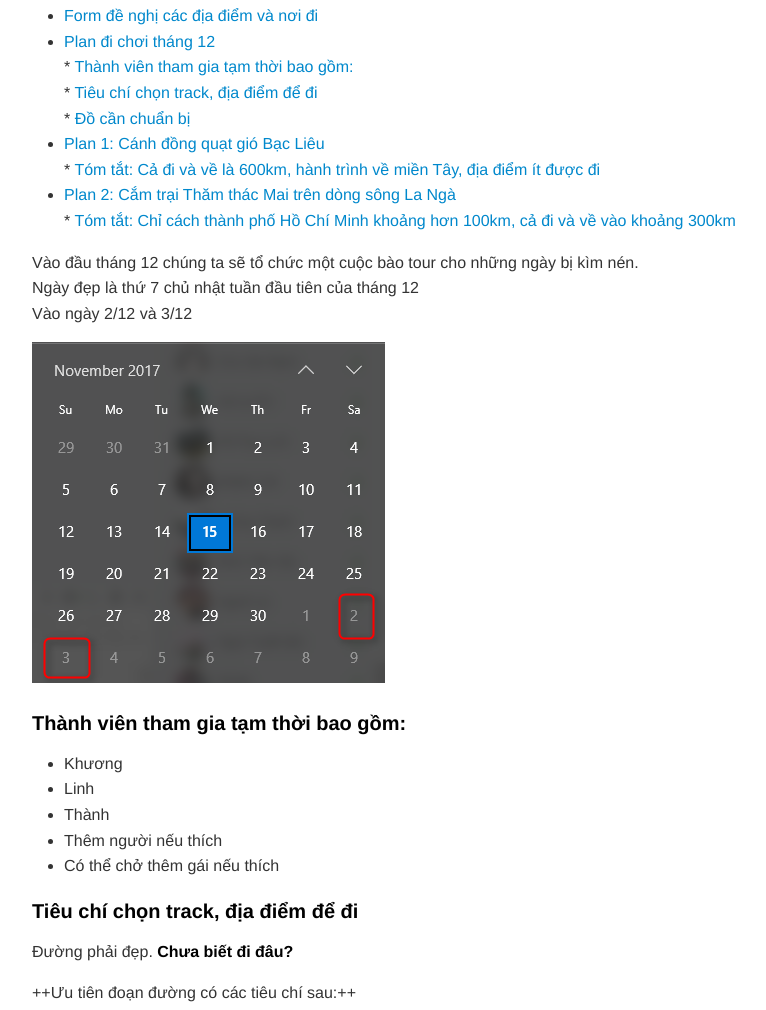
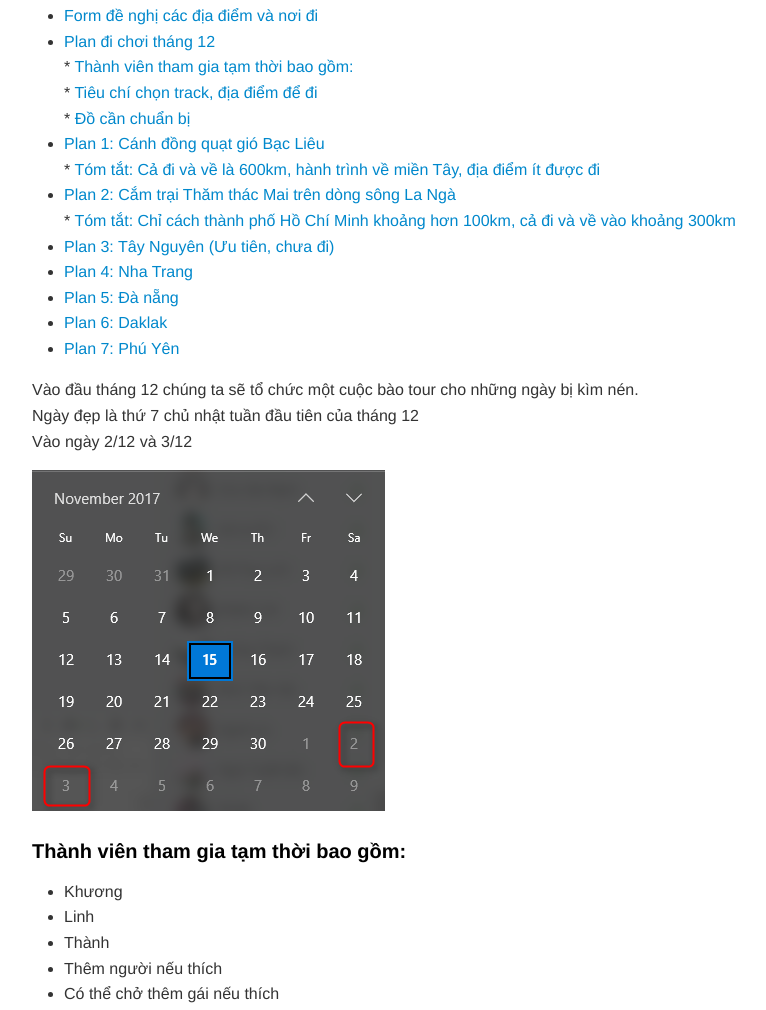
Before and after one commit to t2hv33/plan-tour, a plain HTML site: page index.html in a window 1280 px wide. Shown: the part 689-1699 px from the top of the page, without its empty margins (151-917 px from the left). Drawn offline with nearby package versions, Linux system fonts and the light colour scheme; some packages are replaced by stand-ins of ours.

Commit message:
[update] plan 3 4 5 6 7

```diff
--- a/index.html
+++ b/index.html
@@ -1,7 +1,7 @@
 <!DOCTYPE html>
   <html>
     <head>
-      <title>Plan12</title>
+      <title>index</title>
       <meta charset="utf-8">
       <meta name="viewport" content="width=device-width, initial-scale=1.0">
 
@@ -230,6 +230,11 @@ code.language-yaml {
 * <a href="#t%C3%B3m-t%E1%BA%AFt-c%E1%BA%A3-%C4%91i-v%C3%A0-v%E1%BB%81-l%C3%A0-600km-h%C3%A0nh-tr%C3%ACnh-v%E1%BB%81-mi%E1%BB%81n-t%C3%A2y-%C4%91%E1%BB%8Ba-%C4%91i%E1%BB%83m-%C3%ADt-%C4%91%C6%B0%E1%BB%A3c-%C4%91i">Tóm tắt: Cả đi và về là 600km, hành trình về miền Tây, địa điểm ít được đi</a></li>
 <li><a href="#plan-2-c%E1%BA%AFm-tr%E1%BA%A1i-th%C4%83m-th%C3%A1c-mai-tr%C3%AAn-d%C3%B2ng-s%C3%B4ng-la-ng%C3%A0">Plan 2: Cắm trại Thăm thác Mai trên dòng sông La Ngà</a><br>
 * <a href="#t%C3%B3m-t%E1%BA%AFt-ch%E1%BB%89-c%C3%A1ch-th%C3%A0nh-ph%E1%BB%91-h%E1%BB%93-ch%C3%AD-minh-kho%E1%BA%A3ng-h%C6%A1n-100km-c%E1%BA%A3-%C4%91i-v%C3%A0-v%E1%BB%81-v%C3%A0o-kho%E1%BA%A3ng-300km">Tóm tắt: Chỉ cách thành phố Hồ Chí Minh khoảng hơn 100km, cả đi và về vào khoảng 300km</a></li>
+<li><a href="#plan-3-t%C3%A2y-nguy%C3%AAn-%C6%B0u-ti%C3%AAn-ch%C6%B0a-%C4%91i">Plan 3: Tây Nguyên (Ưu tiên, chưa đi)</a></li>
+<li><a href="#plan-4-nha-trang">Plan 4: Nha Trang</a></li>
+<li><a href="#plan-5-%C4%91%C3%A0-n%E1%BA%B5ng">Plan 5: Đà nẵng</a></li>
+<li><a href="#plan-6-daklak">Plan 6: Daklak</a></li>
+<li><a href="#plan-7-ph%C3%BA-y%C3%AAn">Plan 7: Phú Yên</a></li>
 </ul>
 <p>Vào đầu tháng 12 chúng ta sẽ tổ chức một cuộc bào tour cho những ngày bị kìm nén.<br>
 Ngày đẹp là thứ 7 chủ nhật tuần đầu tiên của tháng 12<br>
@@ -404,6 +409,16 @@ Những điều thú vị mà bạn sẽ được trải nghiệm trên hành tr
 5. Tắm Thác<br>
 6. Cắm Trại, đốt lửa trại, tổ chức team building hoặc đơn giản là khám phá rừng &quot;đi tìm thượng nguồn con thác&quot;<br>
 Tham khảo thêm tại: <a href="http://www.thueleudulich.com/2015/03/lich-trinh-trai-nghiem-cam-trai-tai.html">http://www.thueleudulich.com/2015/03/lich-trinh-trai-nghiem-cam-trai-tai.html</a></p>
+<h1 class="mume-header" id="plan-3-t&#xE2;y-nguy&#xEA;n-&#x1B0;u-ti&#xEA;n-ch&#x1B0;a-&#x111;i">Plan 3: Tây Nguyên (Ưu tiên, chưa đi)</h1>
+
+<h1 class="mume-header" id="plan-4-nha-trang">Plan 4: Nha Trang</h1>
+
+<h1 class="mume-header" id="plan-5-&#x111;&#xE0;-n&#x1EB5;ng">Plan 5: Đà nẵng</h1>
+
+<h1 class="mume-header" id="plan-6-daklak">Plan 6: Daklak</h1>
+
+<h1 class="mume-header" id="plan-7-ph&#xFA;-y&#xEA;n">Plan 7: Phú Yên</h1>
+
 
       </div>
       <div class="md-sidebar-toc"><ul>
@@ -416,6 +431,11 @@ Tham khảo thêm tại: <a href="http://www.thueleudulich.com/2015/03/lich-trin
 * <a href="#t%C3%B3m-t%E1%BA%AFt-c%E1%BA%A3-%C4%91i-v%C3%A0-v%E1%BB%81-l%C3%A0-600km-h%C3%A0nh-tr%C3%ACnh-v%E1%BB%81-mi%E1%BB%81n-t%C3%A2y-%C4%91%E1%BB%8Ba-%C4%91i%E1%BB%83m-%C3%ADt-%C4%91%C6%B0%E1%BB%A3c-%C4%91i">Tóm tắt: Cả đi và về là 600km, hành trình về miền Tây, địa điểm ít được đi</a></li>
 <li><a href="#plan-2-c%E1%BA%AFm-tr%E1%BA%A1i-th%C4%83m-th%C3%A1c-mai-tr%C3%AAn-d%C3%B2ng-s%C3%B4ng-la-ng%C3%A0">Plan 2: Cắm trại Thăm thác Mai trên dòng sông La Ngà</a><br>
 * <a href="#t%C3%B3m-t%E1%BA%AFt-ch%E1%BB%89-c%C3%A1ch-th%C3%A0nh-ph%E1%BB%91-h%E1%BB%93-ch%C3%AD-minh-kho%E1%BA%A3ng-h%C6%A1n-100km-c%E1%BA%A3-%C4%91i-v%C3%A0-v%E1%BB%81-v%C3%A0o-kho%E1%BA%A3ng-300km">Tóm tắt: Chỉ cách thành phố Hồ Chí Minh khoảng hơn 100km, cả đi và về vào khoảng 300km</a></li>
+<li><a href="#plan-3-t%C3%A2y-nguy%C3%AAn-%C6%B0u-ti%C3%AAn-ch%C6%B0a-%C4%91i">Plan 3: Tây Nguyên (Ưu tiên, chưa đi)</a></li>
+<li><a href="#plan-4-nha-trang">Plan 4: Nha Trang</a></li>
+<li><a href="#plan-5-%C4%91%C3%A0-n%E1%BA%B5ng">Plan 5: Đà nẵng</a></li>
+<li><a href="#plan-6-daklak">Plan 6: Daklak</a></li>
+<li><a href="#plan-7-ph%C3%BA-y%C3%AAn">Plan 7: Phú Yên</a></li>
 </ul>
 </div>
       <a id="sidebar-toc-btn">≡</a>
```
Also changed, not shown: 1 other file.
